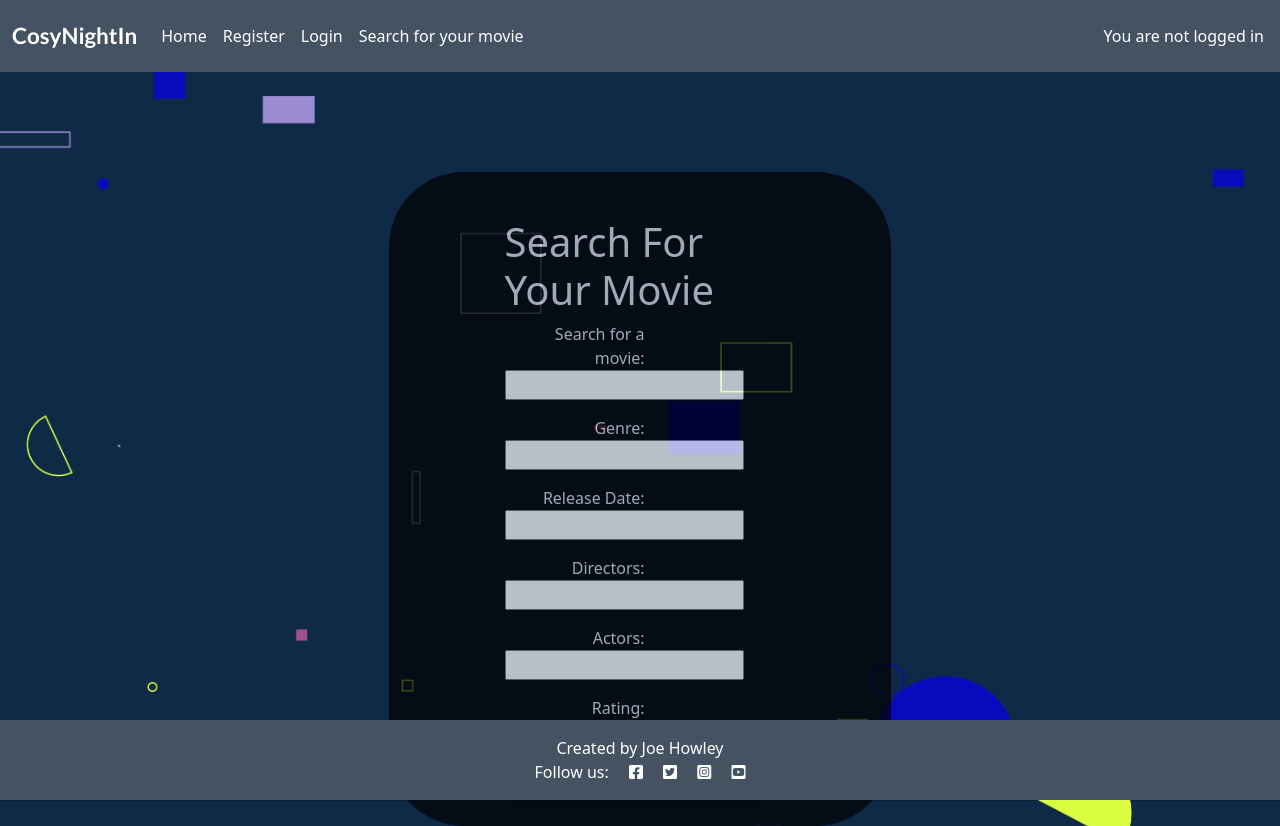
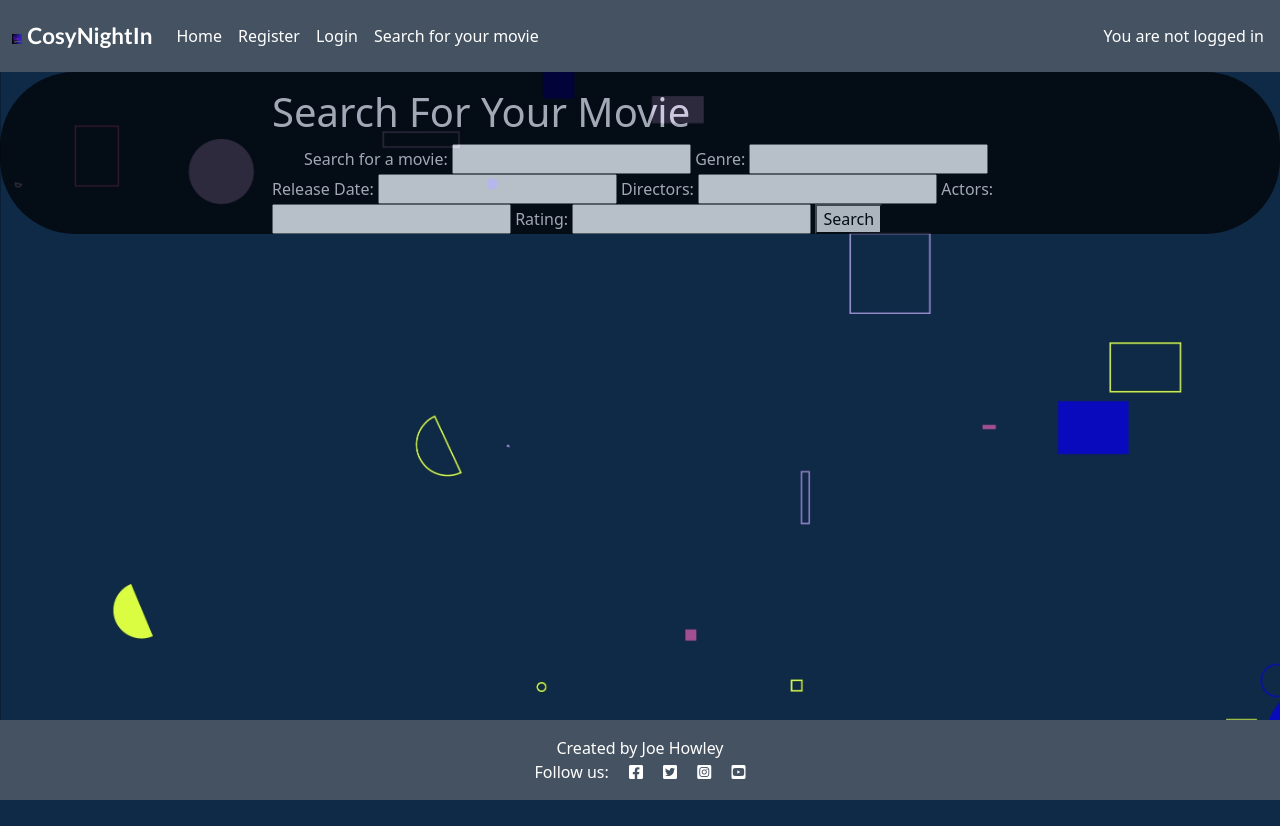
Before and after one commit to Joeski88/cosynightin, a Django app: page /movie-search/ in a window 1280 px wide. After the commit the page ends 800 px from the top, so only its background shows below. Run offline with Django 4.2, Linux system fonts and the light colour scheme; data that the repository does not hold is empty.

Commit message:
fix prev button on carousel, fixed filter search, added scrolling view for search results

```diff
--- a/cniapp/templates/cniapp/movie_search.html
+++ b/cniapp/templates/cniapp/movie_search.html
@@ -5,18 +5,21 @@
 <!-- Movie Search -->
 <main class="trendingfont" id="searchfilter">
     <!-- class main.bg adds background image to page -->
-    <body class="main-bg">
+
+    <body class="main-bg" >
         <!-- create container for the movie search-->
-        <div class="container">
+        <div class="container w-100">
             <div class="row">
                 <div class="col-md-8 mt-3 offset-md-2">
                     <h1>Search For Your Movie</h1>
                     <form method="get" action="{% url 'movie_search' %}" class="search-form">
-                        <div>
-                            {{ form.as_p }}
+                        <ul style="display: inline;">
+                            {{ form.as_ul }}
+                        </ul>
                             <button type="submit">Search</button>
                             {% if movies %}
                             <h2>Search results</h2>
+                            <div style="height: 500px; overflow: auto;">
                                 <ul>
                                     {% for movie in movies %}
                                     <!-- data specified to be pulled from the database -->
@@ -24,7 +27,7 @@
                                         <a href="https://www.rottentomatoes.com/{{movie.rotten_tomatoes_link}}"
                                             aria-label="rottentomatoeslink">
                                             {{ movie.movie_title }}</a>
-                                    ({{ movie.original_release_date}})<br>
+                                        <p><strong>Release Date:</strong>({{ movie.original_release_date}})<br></p>
                                         {{ movie.genres }}<br>
                                         {{ movie.movie_info}}<br>
                                         {{ movie.directors}}<br>
@@ -34,6 +37,7 @@
                                     {% endfor %}
                                 </ul>
                             </div>
+
                     </form>
                     <!-- If no results are found -->
                     {% elif form.is_bound %}
--- a/cniapp/views.py
+++ b/cniapp/views.py
@@ -41,11 +41,12 @@ def MovieSearchView(request):
         if release_date:
             movies = movies.filter(original_release_date__icontains=release_date)
         if directors:
-            directors = movies.filter(directors__icontains=directors)
+            movies = movies.filter(directors__icontains=directors)
         if actors:
-            actors = movies.filter(actors__icontains=actors)
+            movies = movies.filter(actors__icontains=actors)
         if tomatometer_rating:
-            tomatometer_rating = movies.filter(tomatometer_rating__icontains=tomatometer_rating)
+            # added gt to stop filter sending only the rating provided by user
+            movies = movies.filter(tomatometer_rating__gt=tomatometer_rating)
             print(query, movies)
 
         filtered_movies_count = movies.count()
--- a/static/css/style.css
+++ b/static/css/style.css
@@ -197,22 +197,29 @@ body {
 }
 
 #searchfilter {
-    width: fit-content;
     background-color: black;
-    margin: auto;
-    margin-top: 100px;
     opacity: 70%;
     border-radius: 75px;
-    padding: 30px;
+    width: 100%;
 }
 
 .search-form {
-    display: inline-block;
-    width: 140px;
-    text-align: right;
+    height: 98%;
+    width: 100%;
 }
 
+.search-form form {
+    width: 100%;
+}
+.search-form li {
+    display: inline;
+}
+
+.search-form ul {
+    display: inline;
+}
 /*custom css for carousel content*/
+
 .carousel-caption {
     right: 15%;
     bottom: 1.25rem;
@@ -238,4 +245,11 @@ body {
 /* film image style */
 .film-images {
     border-radius: 10px;
+    height: 98%;
 }
+
+/* cni logo styling */
+.cnilogo {
+    max-width: 10px;
+    max-height: 10px;
+}
--- a/templates/base.html
+++ b/templates/base.html
@@ -39,6 +39,7 @@
     <nav class="navbar navbar-expand-lg navbar-light text-white">
         <div class="container-fluid">
             <a class="navbar-brand text-white" aria-label="homebutton" href="{% url 'home' %}">
+                <img src="/static/images/cnilogo.png" aria-label="cnilogo" class="cnilogo">
                 <span class="brand text-white">CosyNightIn</span></a>
             <button class="navbar-toggler" type="button" data-bs-toggle="collapse" data-bs-target="#navbarText"
                 aria-controls="navbarText" aria-expanded="false" aria-label="Toggle navigation">
@@ -108,5 +109,4 @@
 <script src="https://cdn.jsdelivr.net/npm/bootstrap@5.0.1/dist/js/bootstrap.bundle.min.js"
     integrity="sha384-gtEjrD/SeCtmISkJkNUaaKMoLD0//ElJ19smozuHV6z3Iehds+3Ulb9Bn9Plx0x4" crossorigin="anonymous">
 </script>
-</body>
 </html>
```
Also changed, not shown: cniapp/templates/cniapp/index.html (+4 -4 lines), static/images/cnilogo.png (added). Lines whose indentation alone changed are shown as unchanged.
